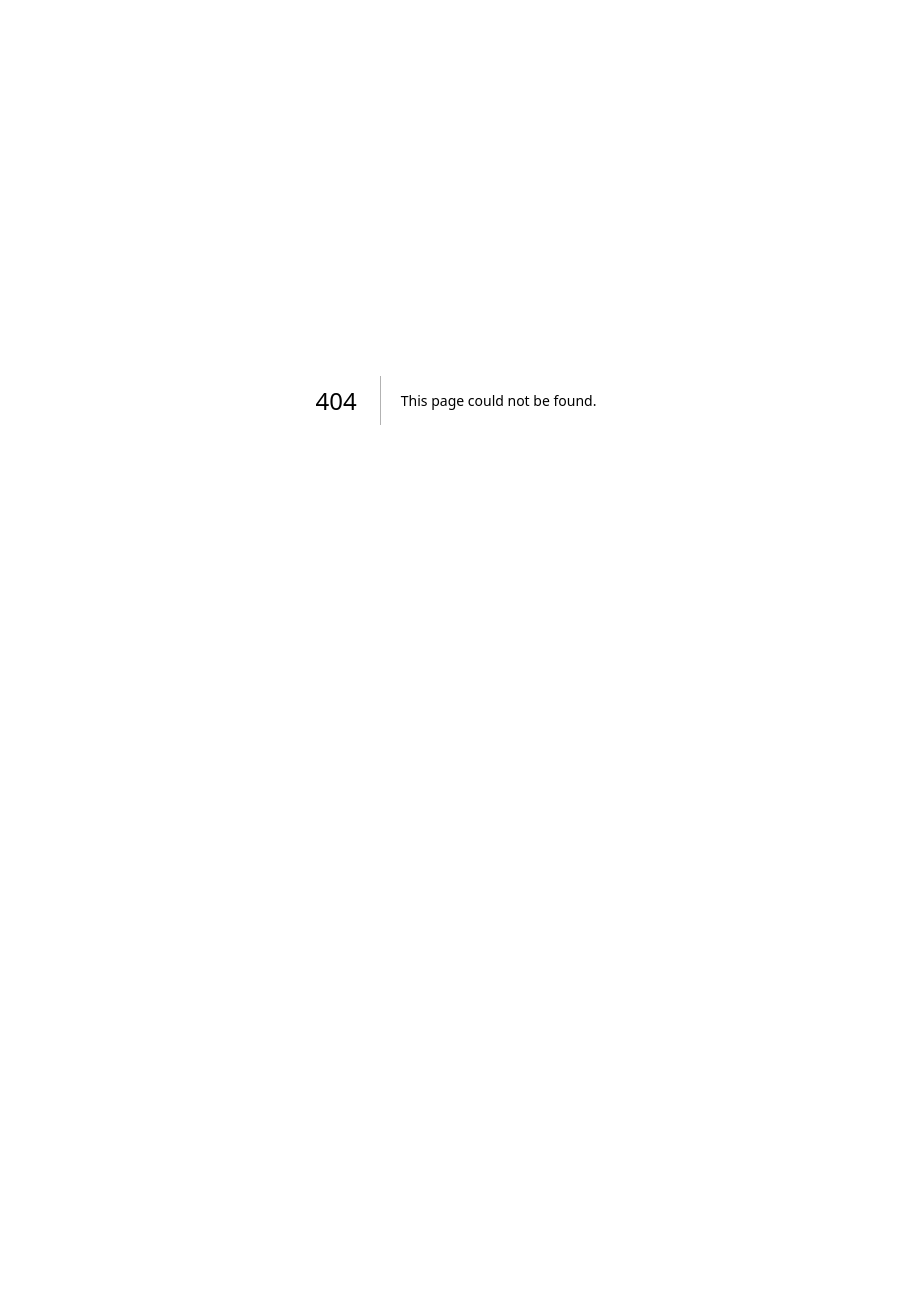
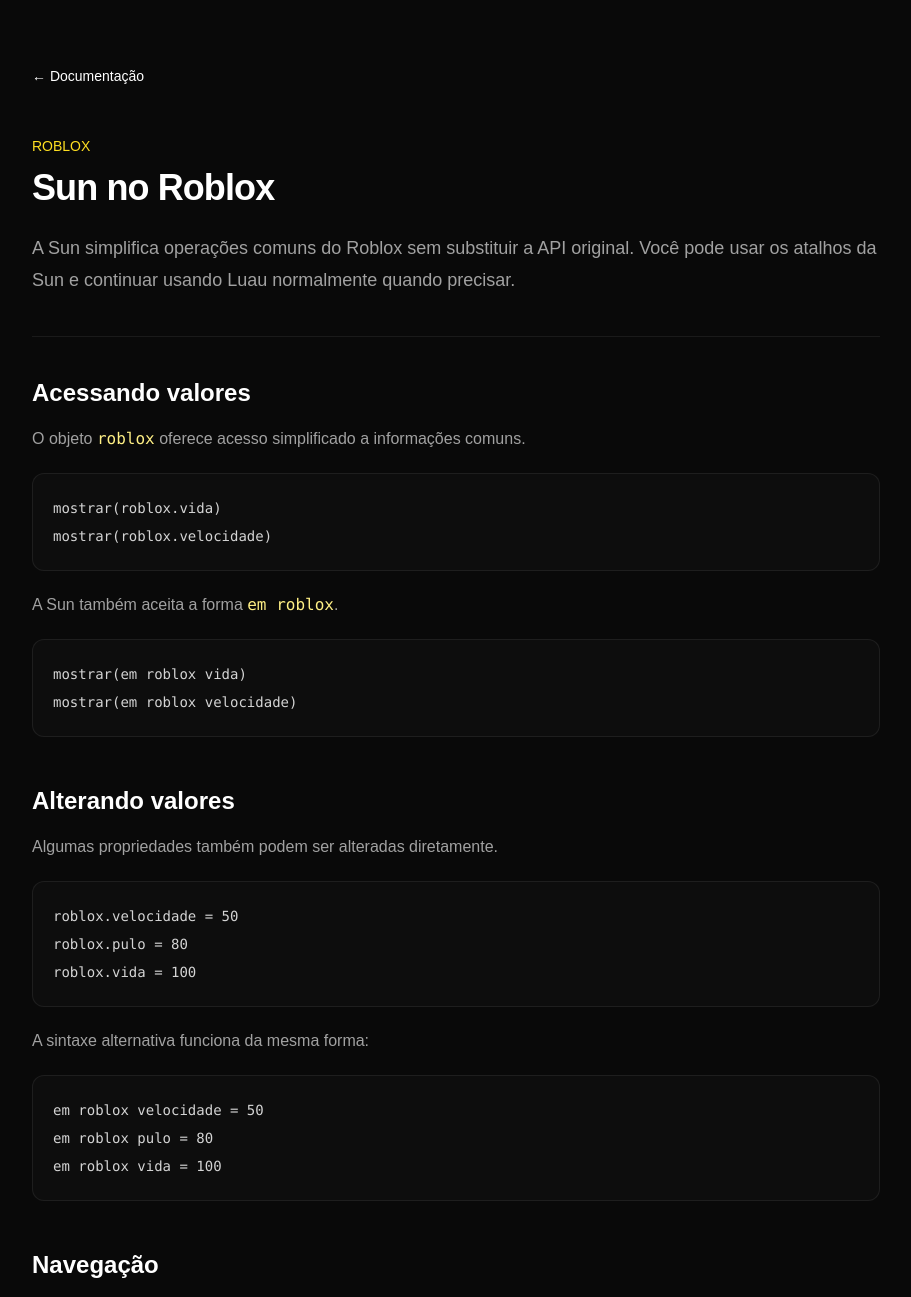
Before and after one commit to blackzww/Sun-Website, a Next.js app: page /docs/roblox in a window 1280 px wide. Before the commit this address had no page. Shown: the top 1297 px of the page, without its empty margins (184-1095 px from the left). Before the commit the page ends 800 px from the top, so only its background shows below. Built offline with nearby package versions, Linux system fonts and the light colour scheme.

Commit message:
Add documentation for Roblox integration with Sun
This file contains documentation for using Roblox with Sun, including accessing and modifying values, navigation, and examples.

```diff
--- /dev/null
+++ b/app/docs/roblox/page.tsx
@@ -0,0 +1,209 @@
+import Link from "next/link";
+
+export default function Roblox() {
+  return (
+    <main className="min-h-screen bg-[#090909] text-white">
+      <div className="mx-auto max-w-4xl px-6 py-16">
+        <Link
+          href="/docs"
+          className="text-sm text-neutral-500 transition hover:text-white"
+        >
+          ← Documentação
+        </Link>
+
+        <p className="mt-12 text-sm font-medium text-yellow-300">
+          ROBLOX
+        </p>
+
+        <h1 className="mt-3 text-4xl font-bold tracking-tight">
+          Sun no Roblox
+        </h1>
+
+        <p className="mt-6 text-lg leading-8 text-neutral-400">
+          A Sun simplifica operações comuns do Roblox sem substituir a API
+          original. Você pode usar os atalhos da Sun e continuar usando Luau
+          normalmente quando precisar.
+        </p>
+
+        <div className="my-10 h-px bg-white/[0.07]" />
+
+        <h2 className="text-2xl font-semibold">
+          Acessando valores
+        </h2>
+
+        <p className="mt-4 leading-7 text-neutral-400">
+          O objeto <code className="text-yellow-200">roblox</code> oferece
+          acesso simplificado a informações comuns.
+        </p>
+
+        <pre className="mt-5 overflow-x-auto rounded-xl border border-white/[0.07] bg-[#0d0d0d] p-5 text-sm leading-7 text-neutral-300">
+          <code>{`mostrar(roblox.vida)
+mostrar(roblox.velocidade)`}</code>
+        </pre>
+
+        <p className="mt-5 leading-7 text-neutral-400">
+          A Sun também aceita a forma{" "}
+          <code className="text-yellow-200">em roblox</code>.
+        </p>
+
+        <pre className="mt-5 overflow-x-auto rounded-xl border border-white/[0.07] bg-[#0d0d0d] p-5 text-sm leading-7 text-neutral-300">
+          <code>{`mostrar(em roblox vida)
+mostrar(em roblox velocidade)`}</code>
+        </pre>
+
+        <h2 className="mt-12 text-2xl font-semibold">
+          Alterando valores
+        </h2>
+
+        <p className="mt-4 leading-7 text-neutral-400">
+          Algumas propriedades também podem ser alteradas diretamente.
+        </p>
+
+        <pre className="mt-5 overflow-x-auto rounded-xl border border-white/[0.07] bg-[#0d0d0d] p-5 text-sm leading-7 text-neutral-300">
+          <code>{`roblox.velocidade = 50
+roblox.pulo = 80
+roblox.vida = 100`}</code>
+        </pre>
+
+        <p className="mt-5 leading-7 text-neutral-400">
+          A sintaxe alternativa funciona da mesma forma:
+        </p>
+
+        <pre className="mt-5 overflow-x-auto rounded-xl border border-white/[0.07] bg-[#0d0d0d] p-5 text-sm leading-7 text-neutral-300">
+          <code>{`em roblox velocidade = 50
+em roblox pulo = 80
+em roblox vida = 100`}</code>
+        </pre>
+
+        <h2 className="mt-12 text-2xl font-semibold">
+          Navegação
+        </h2>
+
+        <p className="mt-4 leading-7 text-neutral-400">
+          Você pode navegar por informações relacionadas ao jogador usando
+          propriedades.
+        </p>
+
+        <pre className="mt-5 overflow-x-auto rounded-xl border border-white/[0.07] bg-[#0d0d0d] p-5 text-sm leading-7 text-neutral-300">
+          <code>{`mostrar(roblox.jogador.nome)
+
+mostrar(roblox.jogador.cabeca.posicao)`}</code>
+        </pre>
+
+        <h2 className="mt-12 text-2xl font-semibold">
+          Propriedades disponíveis
+        </h2>
+
+        <div className="mt-6 overflow-hidden rounded-xl border border-white/[0.07]">
+          <div className="grid grid-cols-[160px_1fr] border-b border-white/[0.07] bg-white/[0.025] px-5 py-3 text-sm font-medium">
+            <span>Propriedade</span>
+            <span>Descrição</span>
+          </div>
+
+          {[
+            ["jogador", "Jogador local"],
+            ["personagem", "Personagem atual"],
+            ["humanoide", "Humanoid do personagem"],
+            ["vida", "Vida atual"],
+            ["vidamaxima", "Vida máxima"],
+            ["velocidade", "Velocidade do personagem"],
+            ["pulo", "Força ou altura de pulo"],
+            ["cabeca", "Cabeça do personagem"],
+            ["raiz", "Parte raiz do personagem"],
+            ["posicao", "Posição do objeto"],
+          ].map(([nome, descricao]) => (
+            <div
+              key={nome}
+              className="grid grid-cols-[160px_1fr] border-b border-white/[0.05] px-5 py-3 text-sm last:border-b-0"
+            >
+              <code className="text-yellow-200">{nome}</code>
+              <span className="text-neutral-400">{descricao}</span>
+            </div>
+          ))}
+        </div>
+
+        <h2 className="mt-12 text-2xl font-semibold">
+          Luau continua disponível
+        </h2>
+
+        <p className="mt-4 leading-7 text-neutral-400">
+          Os atalhos da Sun são opcionais. A API original do Roblox continua
+          disponível.
+        </p>
+
+        <pre className="mt-5 overflow-x-auto rounded-xl border border-white/[0.07] bg-[#0d0d0d] p-5 text-sm leading-7 text-neutral-300">
+          <code>{`Players = game:GetService("Players")
+
+player = Players.LocalPlayer
+
+parte = Instance.new("Part")
+
+parte.Parent = workspace`}</code>
+        </pre>
+
+        <div className="mt-6 rounded-xl border border-yellow-300/10 bg-yellow-300/[0.04] p-5">
+          <p className="font-medium text-yellow-200">
+            A Sun não renomeia o Roblox
+          </p>
+
+          <p className="mt-2 text-sm leading-6 text-neutral-400">
+            APIs como game:GetService(), Instance.new(), CFrame.new() e
+            Vector3.new() continuam com seus nomes originais.
+          </p>
+        </div>
+
+        <h2 className="mt-12 text-2xl font-semibold">
+          Misturando Sun e Luau
+        </h2>
+
+        <pre className="mt-5 overflow-x-auto rounded-xl border border-white/[0.07] bg-[#0d0d0d] p-5 text-sm leading-7 text-neutral-300">
+          <code>{`Players = game:GetService("Players")
+
+player = Players.LocalPlayer
+
+mostrar("Jogador: " + player.Name)
+
+roblox.velocidade = 50
+
+se roblox.vida <= 0 entao
+    mostrar("O jogador morreu")
+fim`}</code>
+        </pre>
+
+        <h2 className="mt-12 text-2xl font-semibold">
+          Exemplo completo
+        </h2>
+
+        <pre className="mt-5 overflow-x-auto rounded-xl border border-white/[0.07] bg-[#0d0d0d] p-5 text-sm leading-7 text-neutral-300">
+          <code>{`mostrar("Jogador: {roblox.jogador.nome}")
+
+roblox.velocidade = 50
+
+se roblox.vida => 50 entao
+    mostrar("Vida está boa")
+senao
+    mostrar("Vida está baixa")
+fim
+
+mostrar(roblox.jogador.cabeca.posicao)`}</code>
+        </pre>
+
+        <div className="mt-14 flex items-center justify-between border-t border-white/[0.07] pt-7">
+          <Link
+            href="/docs/comentarios"
+            className="text-sm text-neutral-400 transition hover:text-white"
+          >
+            ← Comentários
+          </Link>
+
+          <Link
+            href="/docs/roblox/jogador"
+            className="text-sm text-yellow-300 transition hover:text-yellow-200"
+          >
+            Jogador →
+          </Link>
+        </div>
+      </div>
+    </main>
+  );
+}
```
